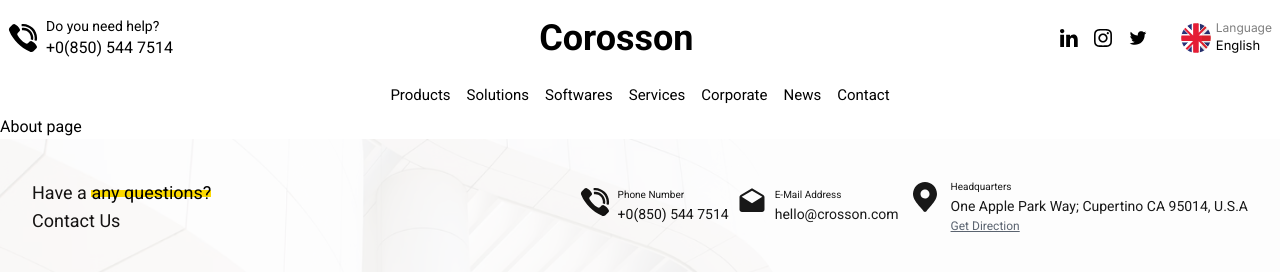
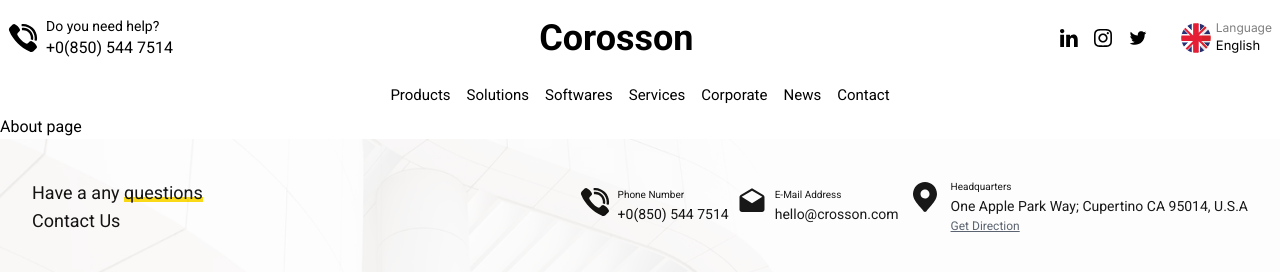
Before and after one commit to ais-sam/nextjs-business-website, a Next.js app: page /about in a window 1280 px wide. Shown: the top 272 px of the page. Built offline with nearby package versions, Linux system fonts and the light colour scheme.

Commit message:
Edit footer

```diff
--- a/components/shared/Footer/index.js
+++ b/components/shared/Footer/index.js
@@ -13,7 +13,8 @@
           {/* Top */}
           <div className="flex flex-col gap-6 lg:flex-row lg:items-center lg:justify-between">
             <h4 className="text-lg">
-              Have a <Underline text="any questions?" />
+              {/* Have a <Underline text="any questions?" bottom="[100px]" /> */}
+              Have a any <span className='question'>questions</span>
               <br /> Contact Us{" "}
             </h4>
             <div className="flex flex-col  lg:flex-row items-start  lg:items-center gap-4 lg:gap-2">
--- a/styles/globals.css
+++ b/styles/globals.css
@@ -60,3 +60,16 @@
   background-position: center;
   background-size: cover;
 }
+.question{
+  position: relative;
+}
+.question::after{
+  content: "";
+  position: absolute;
+  width: 100%;
+  height: 5px;
+  background-color: #FCD900;
+  left: 0;
+  bottom: 1px;
+  z-index: -1;
+}
```
